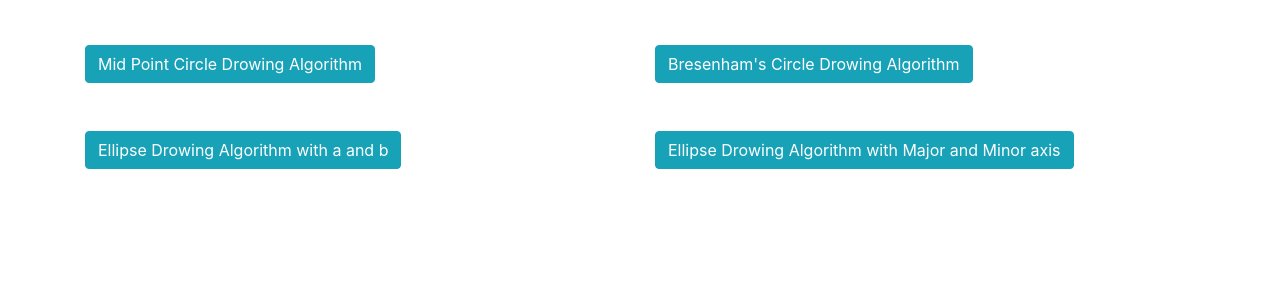
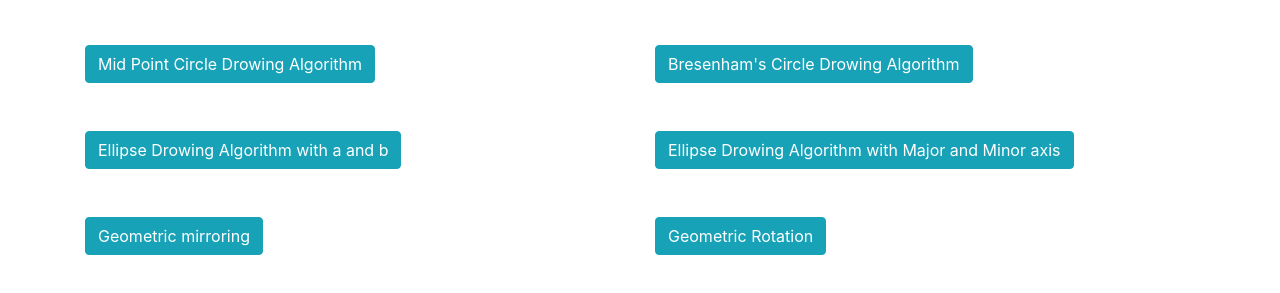
Before and after one commit to ShahadatHossen53/summer2020.edu, a plain HTML site: page Calculator.html in a window 1280 px wide. Shown: the part 195-488 px from the top of the page. Drawn offline with nearby package versions, Linux system fonts and the light colour scheme.

Commit message:
Update Calculator.html

```diff
--- a/Calculator.html
+++ b/Calculator.html
@@ -84,6 +84,16 @@
       </div>
     </div>
 
+    <div class="p-4"></div>
+    <div class="row">
+      <div class="col">
+        <a href="Lectures/Geometric_mirroring.html" class="btn btn-info" role="button">Geometric mirroring</a>
+      </div>
+      <div class="col">
+        <a href="Lectures/Geometric_rotation.html" class="btn btn-info" role="button">Geometric Rotation</a>
+      </div>
+    </div>
+
   </div>
 
 </body>
```
